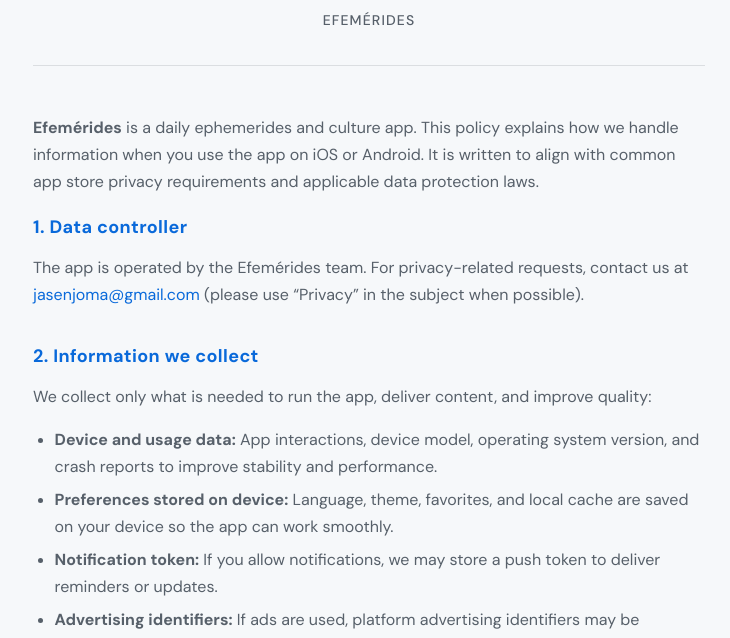
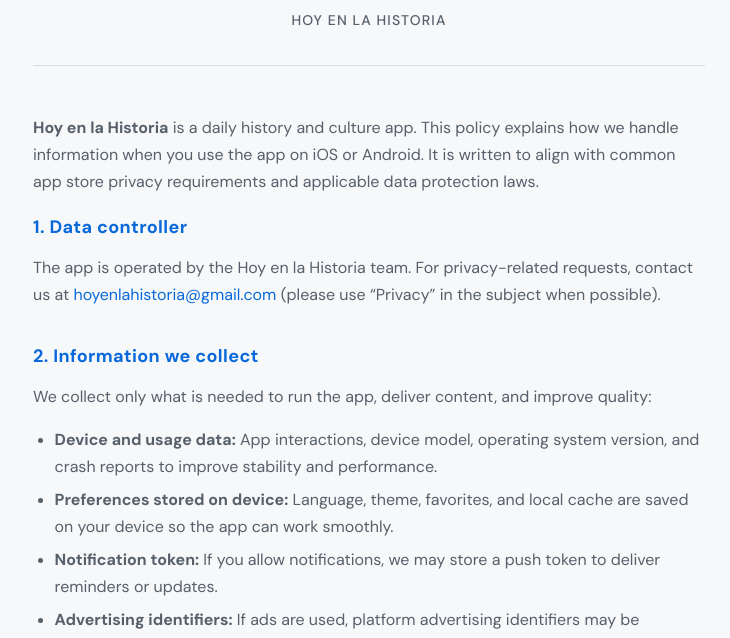
Before and after one commit to JAsenjo/jasenjo.github.io, a plain HTML site: page efemerides/privacy.html in a window 1280 px wide. Shown: the part 156-794 px from the top of the page, without its empty margins (271-1001 px from the left). Drawn offline with Linux system fonts and the light colour scheme.

Commit message:
Update privacy.html

```diff
--- a/efemerides/privacy.html
+++ b/efemerides/privacy.html
@@ -3,7 +3,7 @@
 <head>
   <meta charset="UTF-8">
   <meta name="viewport" content="width=device-width, initial-scale=1.0">
-  <title>Privacy Policy — Efemérides</title>
+  <title>Privacy Policy — Hoy en la Historia</title>
   <link rel="preconnect" href="https://fonts.googleapis.com">
   <link rel="preconnect" href="https://fonts.gstatic.com" crossorigin>
   <link href="https://fonts.googleapis.com/css2?family=DM+Sans:ital,opsz,wght@0,9..40,400;0,9..40,500;0,9..40,700&display=swap" rel="stylesheet">
@@ -118,13 +118,13 @@
     <header>
       <div class="logo">📚</div>
       <h1>Privacy Policy</h1>
-      <p class="subtitle">Efemérides</p>
+      <p class="subtitle">Hoy en la Historia</p>
     </header>
 
-    <p><strong>Efemérides</strong> is a daily ephemerides and culture app. This policy explains how we handle information when you use the app on iOS or Android. It is written to align with common app store privacy requirements and applicable data protection laws.</p>
+    <p><strong>Hoy en la Historia</strong> is a daily history and culture app. This policy explains how we handle information when you use the app on iOS or Android. It is written to align with common app store privacy requirements and applicable data protection laws.</p>
 
     <h2>1. Data controller</h2>
-    <p>The app is operated by the Efemérides team. For privacy-related requests, contact us at <a href="mailto:jasenjoma@gmail.com?subject=Privacy">jasenjoma@gmail.com</a> (please use “Privacy” in the subject when possible).</p>
+    <p>The app is operated by the Hoy en la Historia team. For privacy-related requests, contact us at <a href="mailto:hoyenlahistoria@gmail.com?subject=Privacy">hoyenlahistoria@gmail.com</a> (please use “Privacy” in the subject when possible).</p>
 
     <h2>2. Information we collect</h2>
     <p>We collect only what is needed to run the app, deliver content, and improve quality:</p>
@@ -148,7 +148,7 @@
     <p>Depending on your location, you may have rights to access, correct, or delete your data, and to object to certain processing. To exercise these rights, contact us at the email below.</p>
 
     <h2>7. Contact</h2>
-    <p>For privacy questions or data requests, contact us at <a href="mailto:jasenjoma@gmail.com?subject=Privacy">jasenjoma@gmail.com</a>. Please include “Privacy” in the subject line when possible.</p>
+    <p>For privacy questions or data requests, contact us at <a href="mailto:hoyenlahistoria@gmail.com?subject=Privacy">hoyenlahistoria@gmail.com</a>. Please include “Privacy” in the subject line when possible.</p>
 
     <h2>8. Changes to this policy</h2>
     <p>We may update this policy from time to time. The latest version will always be published on this page.</p>
```
